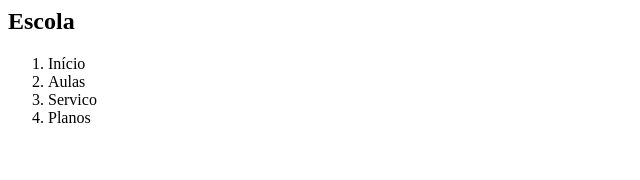
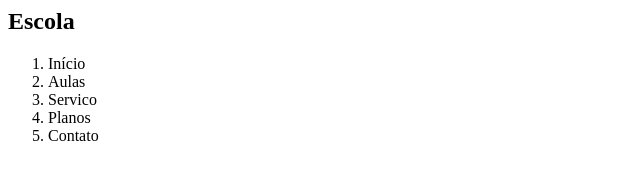
Before and after one commit to mulottopaulo/aula-git-revert, a plain HTML site: page index.html in a window 1280 px wide. Shown: the full height of the page, 0-640 px from the left. Drawn offline with Linux system fonts and the light colour scheme.

Commit message:
Adição de Contato

```diff
--- a/index.html
+++ b/index.html
@@ -5,5 +5,6 @@
         <li>Aulas</li>
         <li>Servico</li>
         <li>Planos</li>
+        <li>Contato</li>
     </ol>
 </nav>
```
